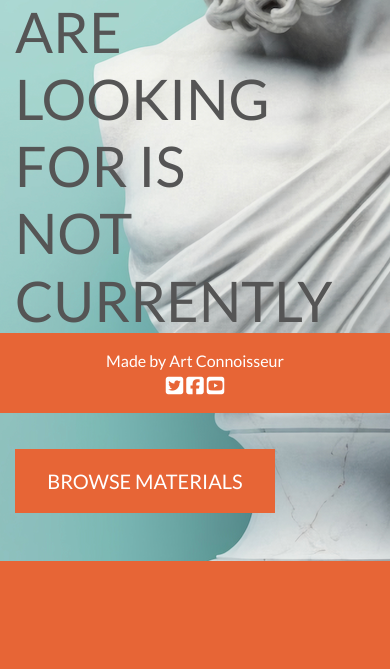
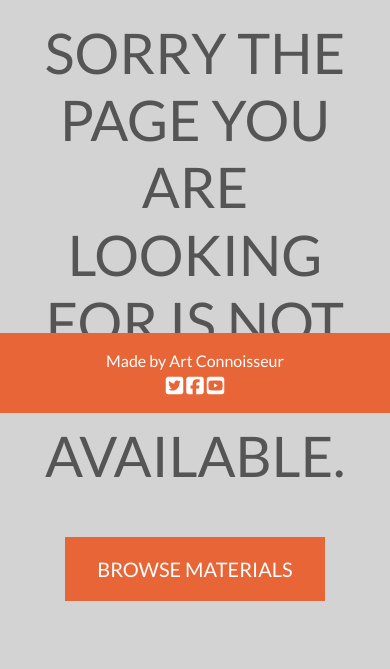
Before and after one commit to sven-cork/art-connoisseur, a Django app: template templates/errors/404.html in a window 390 px wide. Shown: the part 431-1100 px from the top of the page. Before the commit the page ends 992 px from the top, so only its background shows below. Run offline with Django 3.2, Linux system fonts and the light colour scheme; the template is opened without the code that fills it, so the values that code supplies are empty; some libraries are stand-ins or nearby versions; some web fonts are replaced.

Commit message:
Adjust 404.html

```diff
--- a/templates/errors/404.html
+++ b/templates/errors/404.html
@@ -1,14 +1,35 @@
 {% extends 'base.html' %}
 {% load static %}
+
+{% block extra_css %}
+<style>
+    body {
+        background-color: #f0f0f0;
+    }
+    .error-container {
+        background-color: lightgrey;
+        padding: 20px;
+        text-align: center;
+    }
+    @media (max-width: 992px) {
+        .error-image {
+            order: -1;
+        }
+    }
+</style>
+{% endblock %}
+
 {% block content %}
     <div class="container header-container">
         <div class="row">
             <div class="col"></div>
         </div>
     </div>
+
     <div class="container h-100">
-        <div class="row h-100">
-            <div class="col-7 col-md-6 my-auto">
+        <div class="row h-100 align-items-center">
+
+            <div class="col-12 col-lg-6 my-auto error-container">
                 <h1 class="display-4 logo-font text-black">
                     Sorry the page you are looking for is not currently available.
                 </h1>
@@ -21,6 +42,10 @@
                     </h4>
                 </div>
             </div>
+
+            <div class="col-12 col-lg-6 error-image">
+                <img src="{% static 'error404_statue.jpg' %}" alt="Error 404 Statue" class="img-fluid">
+            </div>
         </div>
     </div>
 {% endblock %}
```
